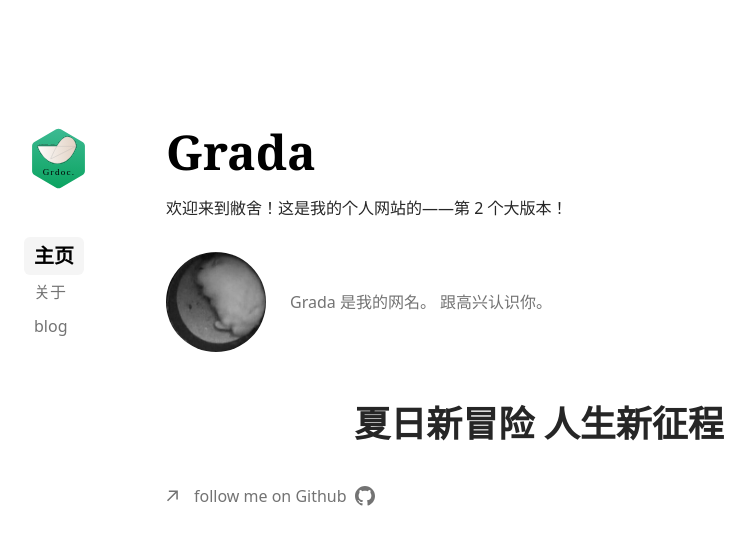
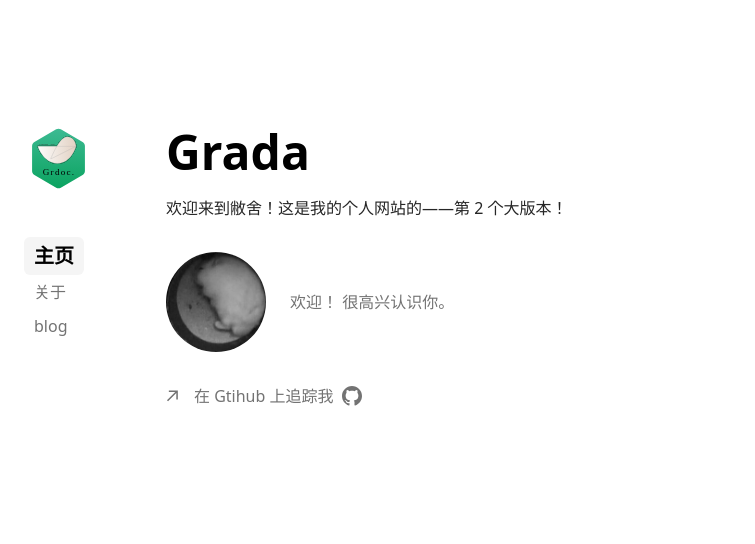
Before and after one commit to pentaoa/grdocapp, a Next.js app: page / in a window 1280 px wide. Shown: the top 544 px of the page, without its empty margins (176-931 px from the left). Built offline with nearby package versions, Linux system fonts and the light colour scheme.

Commit message:
🦠about page

```diff
--- a/app/about/page.tsx
+++ b/app/about/page.tsx
@@ -3,8 +3,27 @@ export default function AboutPage() {
     <section>
       <h1 className="font-bold text-3xl">关于</h1>
       <p className="my-5 text-neutral-800 dark:text-neutral-200">
-        This is my about page.
+        关于此网站，以及其更新。
       </p>
+
+      <article className="group">
+      <a href="https://www.grada.site/blog/establish">
+        <img
+        alt="Reading"
+        src="https://ihs-1317591693.cos.ap-guangzhou.myqcloud.com/public/small10.jpg"
+        className="h-56 w-full rounded-xl object-cover shadow-xl transition group-hover:drop-shadow-2xl"
+        />
+
+      <div className="p-4">
+          <h3 className="text-lg font-medium text-gray-900">
+            建站小记
+          </h3>
+        <p className="mt-2 line-clamp-3 text-sm/relaxed text-gray-500">
+        在写这个网站的前一个网站的时候写的文章。时间大概在四月左右，我开始了建站的日程。
+        </p>
+      </div>
+      </a>
+</article>
     </section>
   );
 }
--- a/app/blog/[slug]/page.tsx
+++ b/app/blog/[slug]/page.tsx
@@ -54,7 +54,7 @@ export default async function Blog({ params }) {
         </div>
         <div className="h-[0.2em] bg-neutral-50 dark:bg-neutral-800 mx-2" />
       </div>
-      <Mdx code={post.body.code} />
+      <Mdx code={post.body.code}/>
     </section>
   );
 }
--- a/app/layout.tsx
+++ b/app/layout.tsx
@@ -18,8 +18,6 @@ export const metadata: Metadata = {
     images: [
       {
         url: 'https://ihs-1317591693.cos.ap-guangzhou.myqcloud.com/grdoc/图标.png',
-        width: 1920,
-        height: 1080,
       },
     ],
     locale: 'en-US',
--- a/app/page.tsx
+++ b/app/page.tsx
@@ -14,10 +14,13 @@ export const revalidate = 60;
 export default async function HomePage() {
   return (
     <section>
-      <h1 className="font-bold font-serif text-5xl dark:text-neutral-200">{name}</h1>
+
+      <h1 className="font-bold text-5xl dark:text-neutral-200">{name}</h1>
+
       <p className="my-5 max-w-[460px] text-neutral-800 dark:text-neutral-200">
         {about()}
       </p>
+
       <div className="flex items-start md:items-center my-8 flex-col md:flex-row">
         <Image
           alt={name}
@@ -28,13 +31,11 @@ export default async function HomePage() {
           priority
         />
         <div className="mt-8 md:mt-0 ml-0 md:ml-6 space-y-2 text-neutral-500 dark:text-neutral-400">
-          Grada 是我的网名。
-          跟高兴认识你。
+          欢迎！
+          很高兴认识你。
         </div>
       </div>
-      <p className="my-5 font-extrabold text-4xl text-center p-5 text-neutral-800 dark:text-neutral-200 rounded-lg">
-        夏日新冒险 人生新征程
-      </p>
+
       <ul className="flex flex-col md:flex-row space-x-0 md:space-x-4 space-y-2 md:space-y-0 font-sm text-neutral-500 dark:text-neutral-400">
         <li>
           <a
@@ -44,7 +45,7 @@ export default async function HomePage() {
             href="https://github.com/pentaoa"
           >
             <ArrowIcon />
-            <p className="px-2">follow me on Github</p>
+            <p className="px-2">在 Gtihub 上追踪我</p>
             <GitHubIcon />
           </a>
         </li>
--- a/components/mdx.tsx
+++ b/components/mdx.tsx
@@ -104,7 +104,7 @@ export function Mdx({ code, }: MdxProps) {
   const Component = useMDXComponent(code);
 
   return (
-    <article className="prose prose-quoteless prose-neutral dark:prose-invert">
+    <article className="prose prose-lg dark:prose-invert">
       <Component components={{ ...components}} />
     </article>
   );
--- a/content/hello-world.mdx
+++ b/content/establish.mdx
@@ -8,8 +8,6 @@ author: 鲲鹏
 ### 高三建站的随笔
 
 距离高考 50 天，走上了效率的不归路（bushi）。
-
-<iframe frameborder="no" border="0" marginwidth="0" marginheight="0" src="//music.163.com/outchain/player?type=2&id=39227591&auto=0&height=66"></iframe>
 
 有人说，一直处于知识输入的状态，会忘记知识输出的优势，所以，就有了我的个人网站！！作为个人网站，“Grdoc” 主要承担着记录生活、存放思绪的作用，它也可以是我展示生活、记录生活的舞台。总的来说，博客是我的文档库的一个分支，充当和外界交流信息的接口。当然，欢迎各位在本网站投稿。作为一个前端小白，建站并不容易，在 GitHub、Gitee、腾讯云、Vercel 等平台辗转，有时回家都没打开过书包。建站对一个高三生来说确实非常的艰难，间接导致年段排名倒退30名——刚好最近在进行强基/高校专项的填报，回家后就特别忙。建站的过程非常的有趣，我从文档都看不懂到到熟悉 GitHub 的工作流，到了解网站证书和备案，到惊叹图床的便利，体会 vscode 对效率的巨大提升，体会使用 Vercel 那种行云流水般的畅快，在VSC、终端的花花绿绿中找到和电脑对话的节奏。
 
```
Also changed, not shown: content/hello_fuck.mdx (renamed from content/你好，世界.mdx), public/og.png (deleted).
